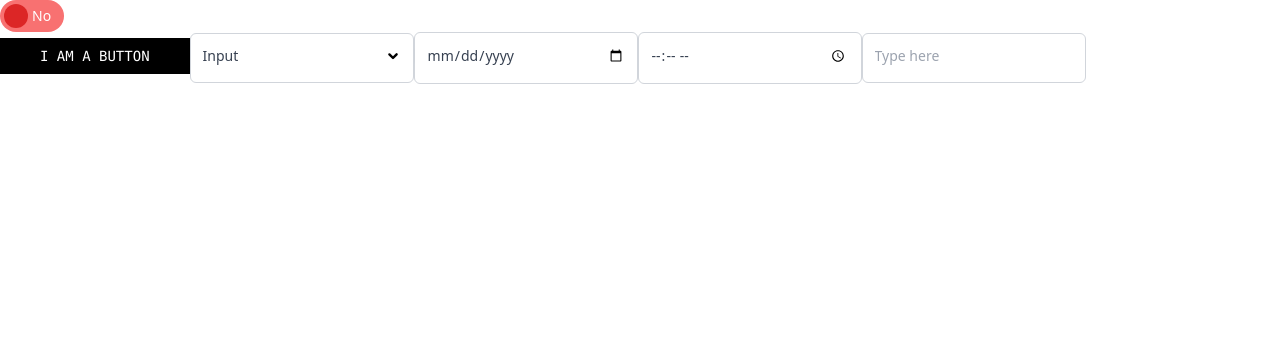
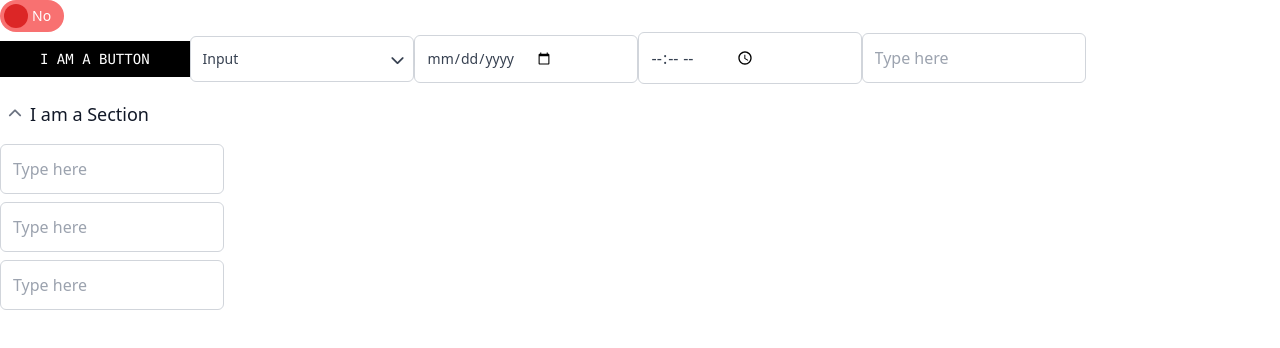
Before and after one commit to AvirukBasak/formease-internship-task, a Next.js app: page / in a window 1280 px wide. Shown: the top 348 px of the page. Built offline with nearby package versions, Linux system fonts and the light colour scheme.

Commit message:
impl fa icos

```diff
--- a/src/components/DatePicker.tsx
+++ b/src/components/DatePicker.tsx
@@ -9,9 +9,10 @@ export default function DatePicker({ onDateSet }: DatePickerProps): JSX.Element
   return (
     <input
       className="
+        inline-flex justify-between
         md:w-56
         rounded-md border border-gray-300
-          px-3 pt-3 pb-4
+        px-3 py-3
         bg-white
         text-sm text-gray-700
         hover:bg-gray-50
--- a/src/components/DropDownList.tsx
+++ b/src/components/DropDownList.tsx
@@ -38,7 +38,7 @@ export default function DropDownList({ list, defaultSelection = '', onSelect }:
             onClick={() => setIsOpen(!isOpen)}
           >
             {selection}
-            <img className="w-6" src="/downarrow.svg" alt="v"/>
+            <i className="ml-2 mt-1 fas fa-chevron-down"></i>
           </button>
         </span>
       </div>
--- a/src/components/SectionCollapsable.tsx
+++ b/src/components/SectionCollapsable.tsx
@@ -0,0 +1,32 @@
+import { useState } from "react"
+
+interface SectionCollapsableProps {
+  title: string
+  children: JSX.Element
+  defaultCollapsed?: boolean
+  onCollapseChange?: (collapsed: boolean) => void
+}
+
+export default function SectionCollapsable({ title, children, defaultCollapsed = false, onCollapseChange }: SectionCollapsableProps): JSX.Element {
+  const [collapsed, setCollapsed] = useState<boolean>(defaultCollapsed || false);
+  return (
+    <>
+      <div className="mt-4 flex text-left items-center cursor-pointer"
+        onClick={() => {
+          setCollapsed(oldCollapsed => !oldCollapsed);
+          onCollapseChange && onCollapseChange(!collapsed);
+        }}
+      >
+        <button
+          className="ml-2 text-sm font-medium text-gray-500 hover:text-gray-700"
+        >
+          {collapsed ? <i className="fas fa-chevron-down"></i> : <i className="fas fa-chevron-up"></i>}
+        </button>
+        <h2 className="ml-2 text-lg font-medium text-gray-900">{title}</h2>
+      </div>
+      <div className={`${collapsed ? "hidden" : "block"} mt-4`}>
+        {children}
+      </div>
+    </>
+  )
+}
--- a/src/components/TextField.tsx
+++ b/src/components/TextField.tsx
@@ -10,13 +10,14 @@ export default function TextField({ onTextSet, placeholder }: TextFieldProps): J
   return (
     <input
       className="
-          md:w-56
-          rounded-md border border-gray-300
-          px-3 pt-3 pb-4
-          bg-white
-          text-sm text-gray-700
-          hover:bg-gray-50
-          focus:outline-none focus:ring-2 focus:ring-offset-2 focus:ring-offset-gray-100"
+        inline-flex justify-between
+        md:w-56
+        rounded-md border border-gray-300
+        px-3 py-3
+        bg-white
+        text-gray-700
+        hover:bg-gray-50
+        focus:outline-none focus:ring-2 focus:ring-offset-2 focus:ring-offset-gray-100"
       type="text"
       placeholder={placeholder || "Type here"}
       value={text}
--- a/src/components/TimePicker.tsx
+++ b/src/components/TimePicker.tsx
@@ -9,13 +9,14 @@ export default function TimePicker({ onTimeSet }: TimePickerProps): JSX.Element
   return (
     <input
       className="
-          md:w-56
-          rounded-md border border-gray-300
-          px-3 pt-3 pb-4
-          bg-white
-          text-sm text-gray-700
-          hover:bg-gray-50
-          focus:outline-none focus:ring-2 focus:ring-offset-2 focus:ring-offset-gray-100"
+        inline-flex justify-between
+        md:w-56
+        rounded-md border border-gray-300
+        px-3 py-3
+        bg-white
+        text-gray-700
+        hover:bg-gray-50
+        focus:outline-none focus:ring-2 focus:ring-offset-2 focus:ring-offset-gray-100"
       type="time"
       value={time}
       onChange={e => {
--- a/src/pages/_document.tsx
+++ b/src/pages/_document.tsx
@@ -6,6 +6,7 @@ export default function Document(): JSX.Element {
     <Html lang="en">
       <Head>
         <link rel="stylesheet" href="https://cdnjs.cloudflare.com/ajax/libs/font-awesome/4.7.0/css/font-awesome.min.css" />
+        <script src="https://kit.fontawesome.com/3189dc4fad.js" crossOrigin="anonymous"></script>
       </Head>
       <body>
         <Main />
--- a/src/pages/index.tsx
+++ b/src/pages/index.tsx
@@ -6,6 +6,7 @@ import DropDownList from '@/components/DropDownList'
 import DatePicker from '@/components/DatePicker'
 import TimePicker from '@/components/TimePicker'
 import TextField from '@/components/TextField'
+import SectionCollapsable from '@/components/SectionCollapsable'
 
 const inter = Inter({ subsets: ['latin'] })
 
@@ -18,6 +19,13 @@ export default function Home(): JSX.Element {
       <DatePicker onDateSet={(date) => console.log(date)} />
       <TimePicker onTimeSet={(time) => console.log(time)} />
       <TextField onTextSet={(text) => console.log(text)} />
+      <SectionCollapsable title="I am a Section" children={
+        <div className="flex flex-col space-y-2">
+          <TextField onTextSet={(text) => console.log(text)} />
+          <TextField onTextSet={(text) => console.log(text)} />
+          <TextField onTextSet={(text) => console.log(text)} />
+        </div>
+      } />
     </>
   )
 }
```
Lines whose indentation alone changed are shown as unchanged.
